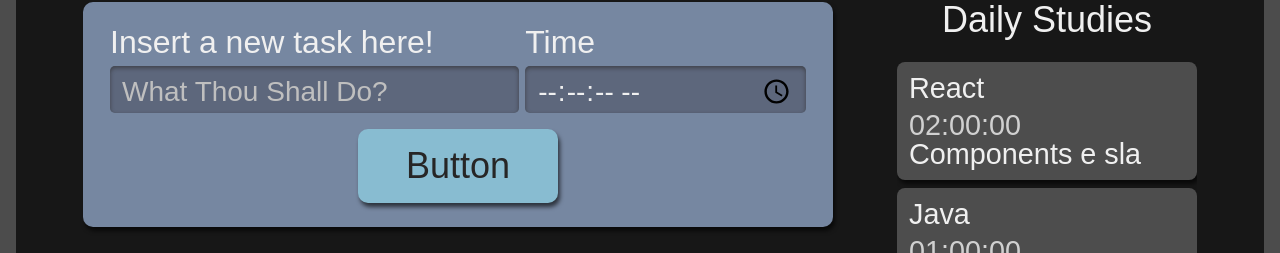
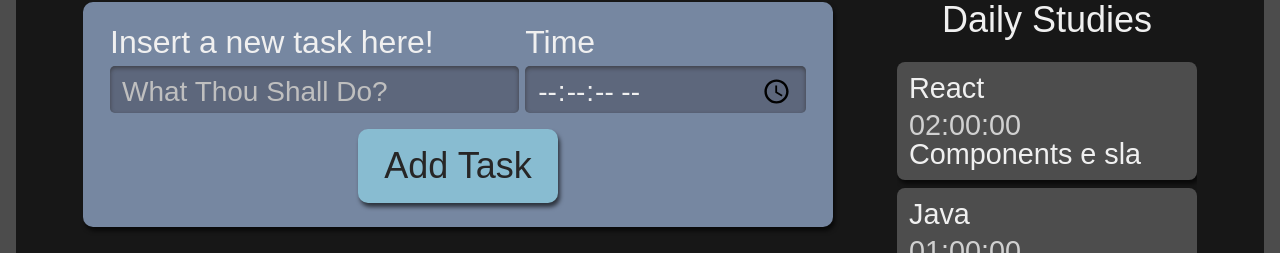
Before and after one commit to Vitor5bonelli/cool-modoro, a React (Create React App) app: page / in a window 1280 px wide. Shown: the part 164-417 px from the top of the page. Built offline with nearby package versions, Linux system fonts and the light colour scheme.

Commit message:
feat: add faulty prop to button

```diff
--- a/src/components/Button/index.tsx
+++ b/src/components/Button/index.tsx
@@ -1,9 +1,9 @@
 import style from './Button.module.scss';
 
-export default function Button(){
+export default function Button({texto}: {texto: string}){
     return(
         <button className={style.botao}>
-            Button
+            {texto}
         </button>
     )
 }
--- a/src/components/Form/index.tsx
+++ b/src/components/Form/index.tsx
@@ -16,7 +16,8 @@ export default function Form(){
                 step="1" min="00:00:00" max="24:00:00" required/>
             </div>
 
-            <Button/>
+            <Button
+            texto="Add Task"/>
         </form>
     )
 }
```
